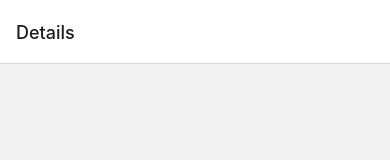
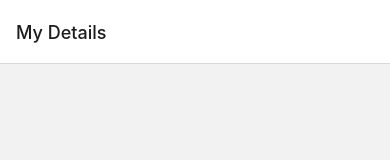
Before and after one commit to garyhungninesmartio/my-app-navigation, a React Native app: screen / in a window 390 px wide. Shown: the top 160 px of the page. Built offline with nearby package versions, Linux system fonts and the light colour scheme.

Commit message:
Set custom title for the header in details page

```diff
--- a/App.tsx
+++ b/App.tsx
@@ -12,7 +12,11 @@ function App(): JSX.Element {
     <NavigationContainer>
       <Stack.Navigator initialRouteName="Details">
         <Stack.Screen name="Home" component={HomeLandingPage} />
-        <Stack.Screen name="Details" component={DetailsPage} />
+        <Stack.Screen
+          name="Details"
+          component={DetailsPage}
+          options={{title: 'My Details'}} // This is the title in the header, not props passed to the actual page component
+        />
       </Stack.Navigator>
     </NavigationContainer>
   );
```
